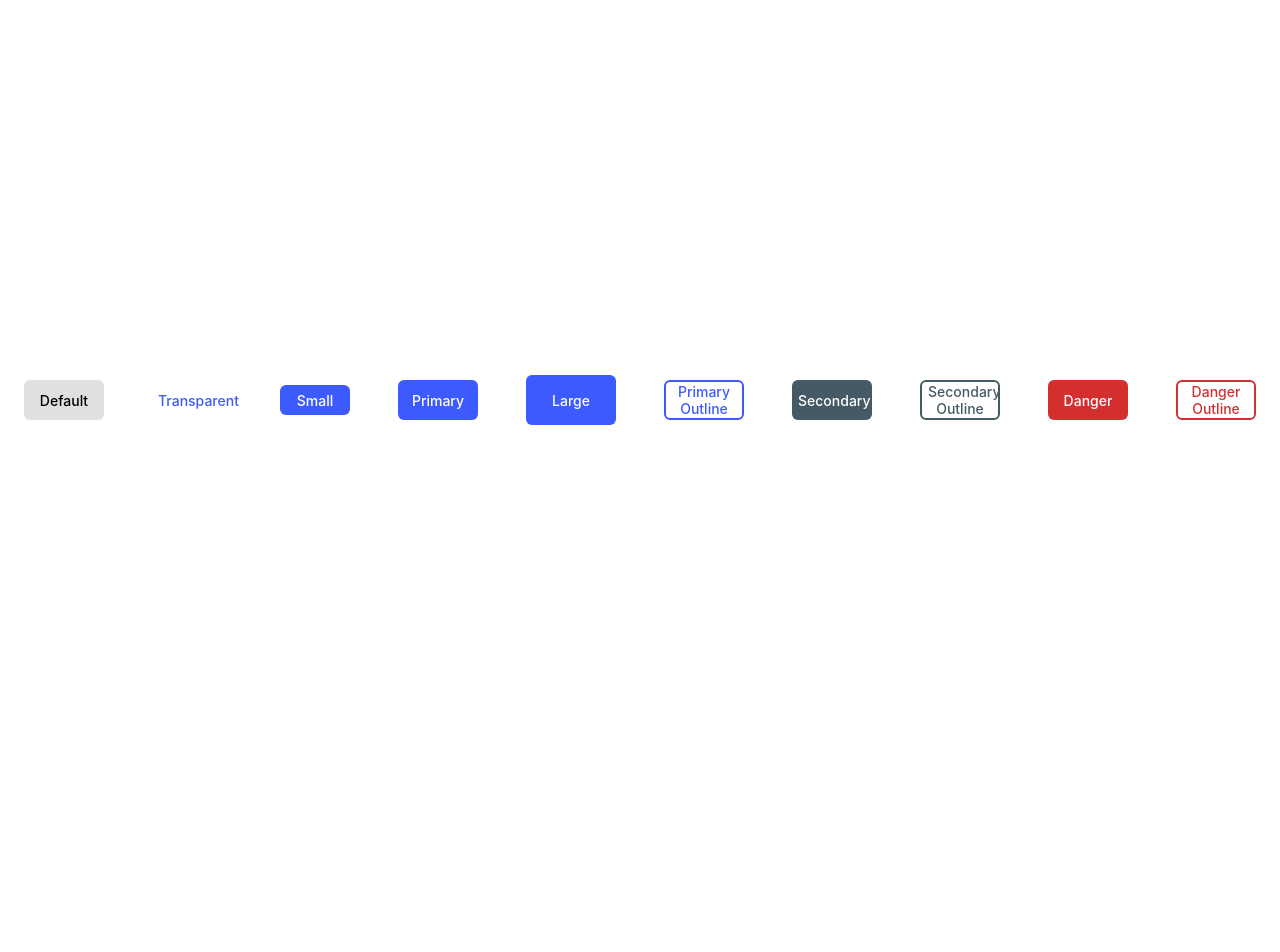
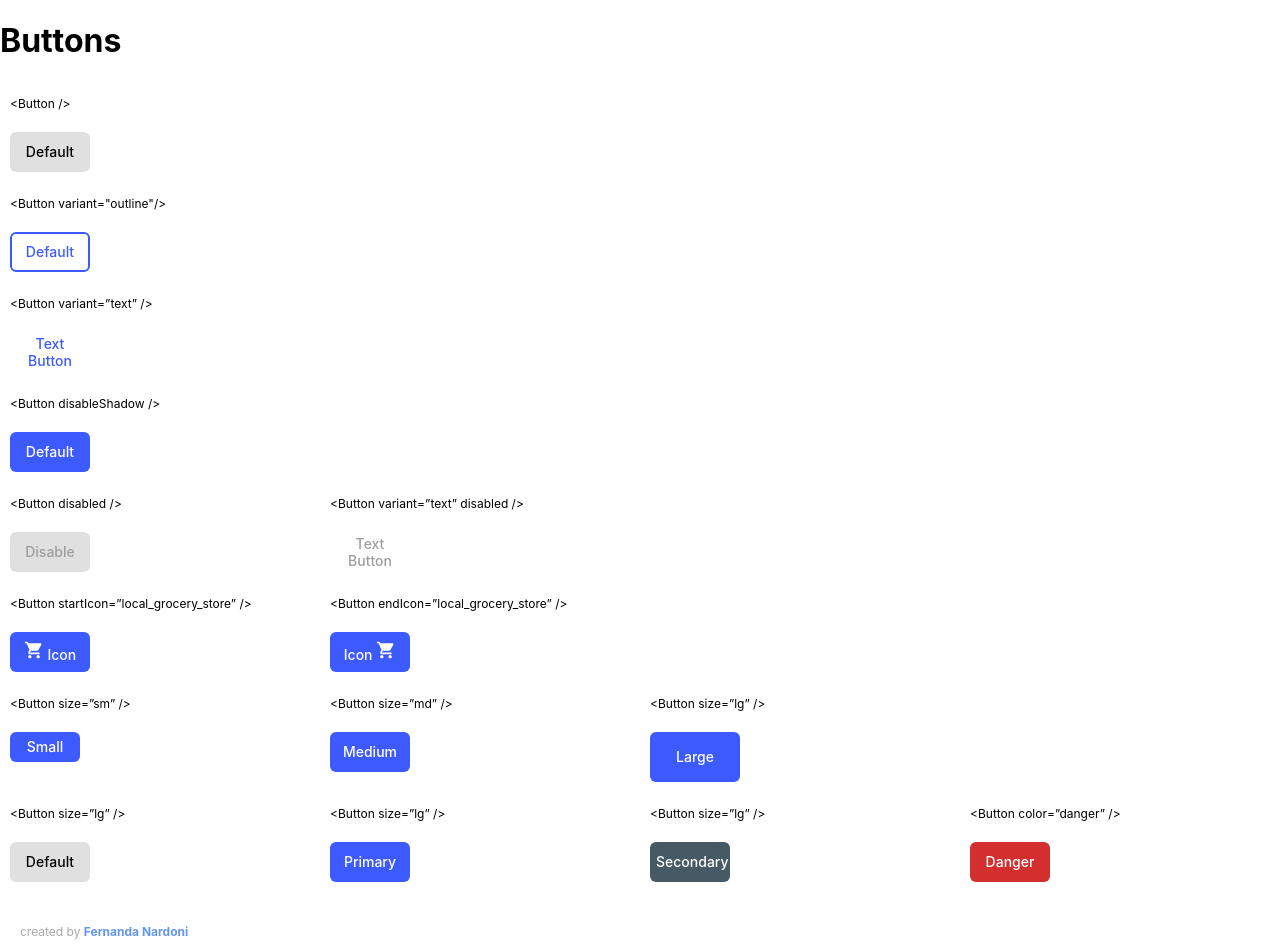
Before and after one commit to fernandanardoni/butotn-component, a React (Create React App) app: page / in a window 1280 px wide. Shown: the top 952 px of the page. Before the commit the page ends 800 px from the top, so only its background shows below. Built offline with nearby package versions, Linux system fonts and the light colour scheme.

Commit message:
buttons finalized

```diff
--- a/public/style.css
+++ b/public/style.css
@@ -7,6 +7,6 @@ html, body {
     height: 100%;
     width: 100%;
     display: flex;
-    align-items: center;
+    align-items: flex-start;
     justify-content: space-around;
 }
--- a/src/App.css
+++ b/src/App.css
@@ -1,38 +1,32 @@
 .App {
-  text-align: center;
+  height: 100%;
+  width: 100%;
+  display: grid;
+  align-self: flex-start;
+  grid-template-rows: repeat(9, 1fr);
+  grid-template-columns: repeat(4, 1fr);
 }
 
-.App-logo {
-  height: 40vmin;
-  pointer-events: none;
+.App div {
+  padding: 10px;
 }
 
-@media (prefers-reduced-motion: no-preference) {
-  .App-logo {
-    animation: App-logo-spin infinite 20s linear;
-  }
+.App div label {
+  font-size: 12px;
+  white-space: nowrap;
 }
 
-.App-header {
-  background-color: #282c34;
-  min-height: 100vh;
-  display: flex;
-  flex-direction: column;
-  align-items: center;
-  justify-content: center;
-  font-size: calc(10px + 2vmin);
-  color: white;
+footer {
+  align-self: center;
+  padding: 20px;
 }
 
-.App-link {
-  color: #61dafb;
+footer p, strong {
+  font-family: -apple-system, BlinkMacSystemFont, 'Segoe UI', Roboto, Oxygen, Ubuntu, Cantarell, 'Open Sans', 'Helvetica Neue', sans-serif;
+  font-size: 12px;
+  color:darkgrey
 }
 
-@keyframes App-logo-spin {
-  from {
-    transform: rotate(0deg);
-  }
-  to {
-    transform: rotate(360deg);
-  }
+footer p strong {
+ color: cornflowerblue;
 }
--- a/src/App.js
+++ b/src/App.js
@@ -1,9 +1,164 @@
 import './App.css';
+import React from 'react';
+import Button from './Button';
+import Button_Primary from './Button_Primary';
+import Button_Secondary from './Button_Secondary';
+import Button_Danger from './Button_Danger';
+import Icon from './Icon';
 
-function App() {
+
+
+
+
+
+function App()  {
   return (
+
     <div className="App">
-      <h1>Hello</h1>
+
+    <h1>Buttons</h1>
+
+    <span></span>
+    <span></span>
+    <span></span>
+
+    <div>
+    <label> &lt;Button /&gt; </label>
+    <br/>
+    <br/>
+    <Button> Default </Button>
+    </div>
+
+
+    <span></span>
+    <span></span>
+    <span></span>
+
+    <div>
+    <label> &lt;Button variant=&quot;outline&quot;/&gt; </label>
+    <br/>
+    <br/>
+    <Button_Primary outline> Default </Button_Primary>
+    </div>
+
+
+    <span></span>
+    <span></span>
+    <span></span>
+
+    <div>
+    <label>&lt;Button variant=”text” /&gt;</label>
+    <br/>
+    <br/>
+    <Button_Primary transparent> Text Button </Button_Primary>
+    </div>
+
+
+    <span></span>
+    <span></span>
+    <span></span>
+
+    <div>
+    <label> &lt;Button disableShadow /&gt; </label>
+    <br/>
+    <br/>
+    <Button_Primary> Default </Button_Primary>
+    </div>
+
+    <span></span>
+    <span></span>
+    <span></span>
+
+    <div>
+    <label> &lt;Button disabled /&gt; </label>
+    <br/>
+    <br/>
+    <Button disabled={true}> Disable </Button>
+    </div>
+
+    <div>
+    <label> &lt;Button variant=”text” disabled /&gt; </label>
+    <br/>
+    <br/>
+    <Button_Primary transparent disabled={true}> Text Button </Button_Primary>
+    </div>
+
+
+
+    <span></span>
+    <span></span>
+
+    <div>
+    <label> &lt;Button startIcon=”local_grocery_store” /&gt; </label>
+    <br/>
+    <br/>
+    <Button_Primary> <Icon/> Icon </Button_Primary>
+    </div>
+
+    <div>
+    <label> &lt;Button endIcon=”local_grocery_store” /&gt; </label>
+    <br/>
+    <br/>
+    <Button_Primary> Icon <Icon/> </Button_Primary>
+    </div>
+
+    <span></span>
+    <span></span>
+
+    <div>
+    <label> &lt;Button size=”sm” /&gt; </label>
+    <br/>
+    <br/>
+    <Button_Primary sm> Small </Button_Primary>
+    </div>
+
+    <div>
+    <label> &lt;Button size=”md” /&gt; </label>
+    <br/>
+    <br/>
+    <Button_Primary mg> Medium </Button_Primary>
+    </div>
+
+    <div>
+    <label> &lt;Button size=”lg” /&gt; </label>
+    <br/>
+    <br/>
+    <Button_Primary lg> Large</Button_Primary>
+    </div>
+
+    <span></span>
+
+    <div>
+    <label> &lt;Button size=”lg” /&gt; </label>
+    <br/>
+    <br/>
+    <Button> Default </Button>
+    </div>
+
+    <div>
+    <label> &lt;Button size=”lg” /&gt; </label>
+    <br/>
+    <br/>
+    <Button_Primary> Primary </Button_Primary>
+    </div>
+
+    <div>
+    <label> &lt;Button size=”lg” /&gt; </label>
+    <br/>
+    <br/>
+    <Button_Secondary> Secondary </Button_Secondary>
+    </div>
+
+    <div>
+    <label> &lt;Button color=”danger” /&gt; </label>
+    <br/>
+    <br/>
+    <Button_Danger> Danger </Button_Danger>
+    </div>
+
+    <footer>
+      <p>created by <strong>Fernanda Nardoni</strong></p>
+    </footer>
     </div>
   );
 }
--- a/src/Button.js
+++ b/src/Button.js
@@ -17,6 +17,16 @@ border: none;
 border-radius: 6px;
 :hover {
     background: #AEAEAE;
+    cursor: pointer;
+}
+:disabled {
+    color: #9E9E9E;
+    cursor: not-allowed;
+    &:hover {
+        background:#e0e0e0;
+    }
+}
+
 
 `;
 
--- a/src/Button_Primary.js
+++ b/src/Button_Primary.js
@@ -25,6 +25,12 @@ const Button_Primary = styled(Button)`
   :hover {
     background: ${props => props.outline || props.transparent  ? "rgb(41,98,255,0.2)" : "#0039CB"};
   }
+  :disabled {
+    color: #9E9E9E;
+    &:hover {
+      background: transparent;
+    }
+  }
 `;
 
 export default Button_Primary;
--- /dev/null
+++ b/src/Icon.js
@@ -0,0 +1,13 @@
+import styled from 'styled-components';
+import icon from './assets/icon.svg';
+
+
+const Icon = styled.img.attrs({
+    src: `${icon}`
+  })`
+  width: 20px;
+  height: 20px;
+  `;
+
+
+export default Icon;
--- a/src/index.js
+++ b/src/index.js
@@ -1,29 +1,15 @@
 import React from 'react';
 import ReactDOM from 'react-dom';
 import './index.css';
-import Button from './Button';
-import Button_Primary from './Button_Primary';
-import Button_Secondary from './Button_Secondary';
-import Button_Danger from './Button_Danger';
+import App from './App';
+
 
 
 
 
 ReactDOM.render(
   <React.StrictMode>
-
-    <Button> Default </Button>
-    <Button_Primary transparent> Transparent </Button_Primary>
-    <Button_Primary sm> Small </Button_Primary>
-    <Button_Primary md> Primary </Button_Primary>
-    <Button_Primary lg> Large </Button_Primary>
-    <Button_Primary outline> Primary Outline </Button_Primary>
-    <Button_Secondary> Secondary </Button_Secondary>
-    <Button_Secondary secondaryOutline> Secondary Outline </Button_Secondary>
-    <Button_Danger> Danger</Button_Danger>
-    <Button_Danger dangerOutline> Danger Outline</Button_Danger>
-
-
+   <App/>
   </React.StrictMode>,
 
   document.getElementById('root')
--- a/src/styles.css
+++ b/src/styles.css
@@ -7,7 +7,8 @@
   color: #000000;
   outline: none;
   border: none;
-  border-radius: 6px
+  border-radius: 6px;
+
 }
 
 .button-default:hover, :focus {
```
Also changed, not shown: src/assets/icon.svg (added).
